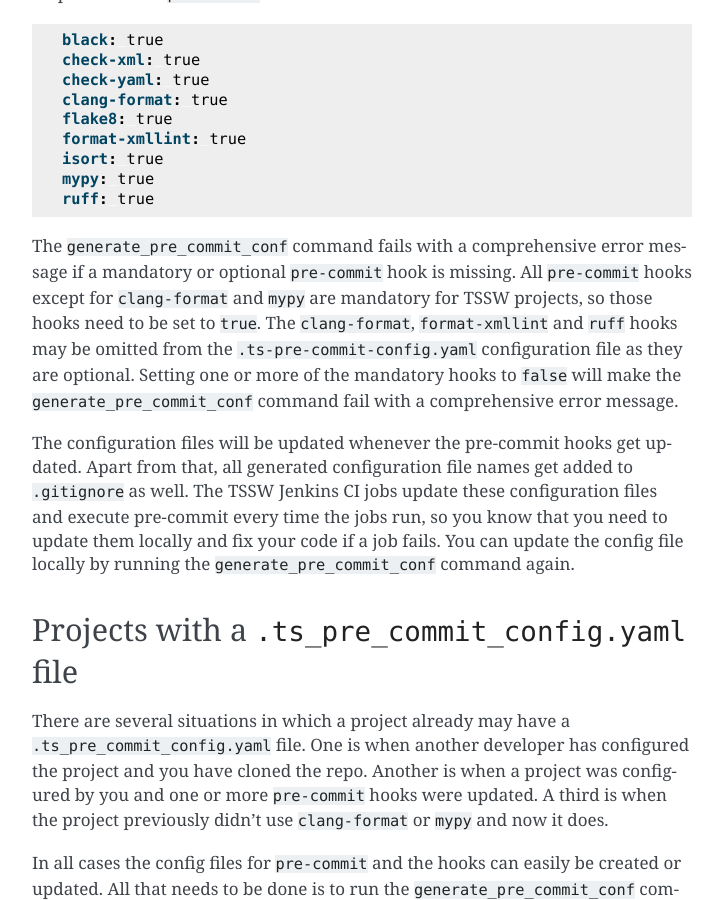
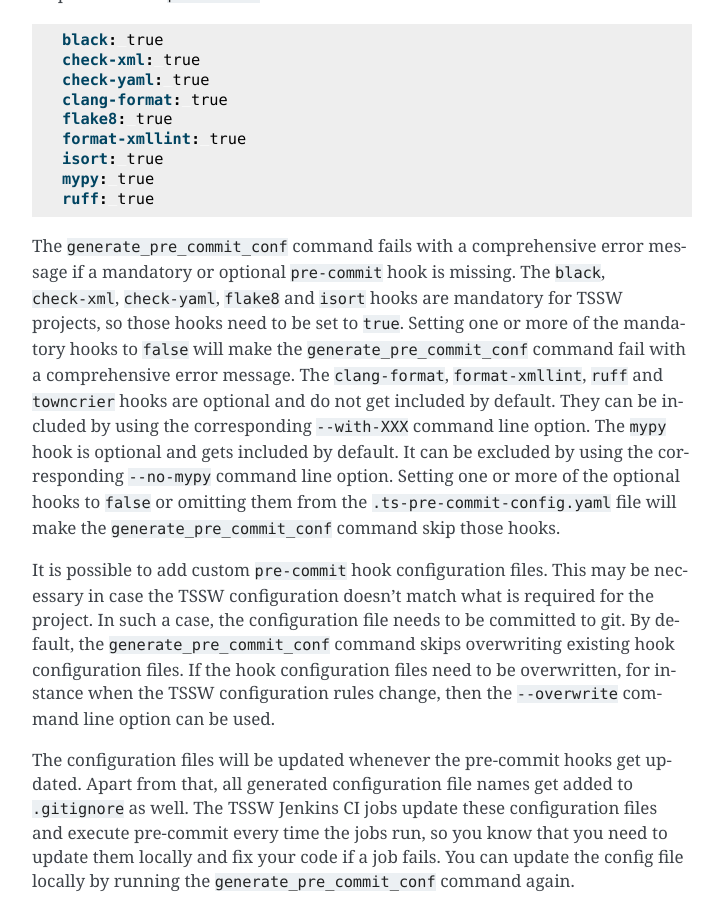
Before and after one commit to lsst-ts/tssw_developer_guide, a Sphinx documentation site: the page built from doc/procedures/pre_commit.rst, in a window 1280 px wide and 900 px high, scrolled down 1157 px. Shown: the whole window, without its empty margins (388-1111 px from the left). Built offline with Sphinx 7.4.7, drawn with Linux system fonts in a browser that asks for light colours; some of the changed text lies outside the part shown.

Commit message:
ts-pre-commit-config: Update the develop guide to reflect reality again.

```diff
--- a/doc/procedures/pre_commit.rst
+++ b/doc/procedures/pre_commit.rst
@@ -56,9 +56,19 @@ An example where all ``pre-commit`` hooks are enabled is:
 
 
 The ``generate_pre_commit_conf`` command fails with a comprehensive error message if a mandatory or optional ``pre-commit`` hook is missing.
-All ``pre-commit`` hooks except for ``clang-format`` and ``mypy`` are mandatory for TSSW projects, so those hooks need to be set to ``true``.
-The ``clang-format``, ``format-xmllint`` and ``ruff`` hooks may be omitted from the ``.ts-pre-commit-config.yaml`` configuration file as they are optional.
+The ``black``, ``check-xml``, ``check-yaml``, ``flake8`` and ``isort`` hooks are mandatory for TSSW projects, so those hooks need to be set to ``true``.
 Setting one or more of the mandatory hooks to ``false`` will make the ``generate_pre_commit_conf`` command fail with a comprehensive error message.
+The ``clang-format``, ``format-xmllint``, ``ruff`` and ``towncrier`` hooks are optional and do not get included by default.
+They can be included by using the corresponding ``--with-XXX`` command line option.
+The ``mypy`` hook is optional and gets included by default.
+It can be excluded by using the corresponding ``--no-mypy`` command line option.
+Setting one or more of the optional hooks to ``false`` or omitting them from the ``.ts-pre-commit-config.yaml`` file will make the ``generate_pre_commit_conf`` command skip those hooks.
+
+It is possible to add custom ``pre-commit`` hook configuration files.
+This may be necessary in case the TSSW configuration doesn't match what is required for the project.
+In such a case, the configuration file needs to be committed to git.
+By default, the ``generate_pre_commit_conf`` command skips overwriting existing hook configuration files.
+If the hook configuration files need to be overwritten, for instance when the TSSW configuration rules change, then the ``--overwrite`` command line option can be used.
 
 The configuration files will be updated whenever the pre-commit hooks get updated.
 Apart from that, all generated configuration file names get added to ``.gitignore`` as well.
@@ -125,11 +135,13 @@ In order to add a new hook, do the following:
     Provide this as a triple quoted string without leading or trailing whitespace apart from a newline character at the end.
     See the other hooks in the registry for examples.
     Note that this needs to be set to None if config_file_name is set to None.
-  * optional: indicate whether the hook is optional (``True``) or not (``False``).
-    Setting this to True will still include the hook but will not make the ``generate_pre_commit_conf`` command complain if it is missing.
-  * excludable: indicate whether the hook can be excluded (``True``) or not (``False``).
-    The difference with optional is that excludable will generate a command line option that allows for actively excluding the hook.
-    Setting this to ``True`` will generate an entry in the ``.ts-pre-commit-config.yaml`` configuration file for the hook with the value ``false``.
-    This will also exclude the hook configuration from the ``.pre-commit-config.yaml`` file.
+  * rule_type: this can be one of
 
-Note that ``config_file_name`` and ``config`` may be omitted when they are ``None`` and  ``optional`` and ``excludable`` when they are ``False`` since thise are the default values.
+    * MANDATORY: The hook is mandatory for all TSSW projects.
+      Adding such a type of hook needs to be discussed at TSSW standup first.
+    * OPT_IN: The hook is optional and does not get included by default.
+      The majority of the hooks will be of the OPT_IN rule type.
+    * OPT_OUT: The hook is optional and gets included by default.
+      Adding such a type of hook needs to be discussed at TSSW standup first.
+
+Note that ``config_file_name`` and ``config`` may be omitted when they are ``None`` and  ``optional`` and ``excludable`` when they are ``False`` since ``None`` is the default value.
```
